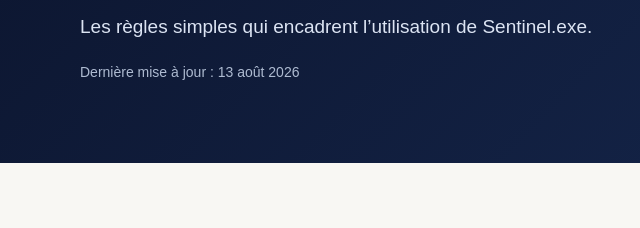
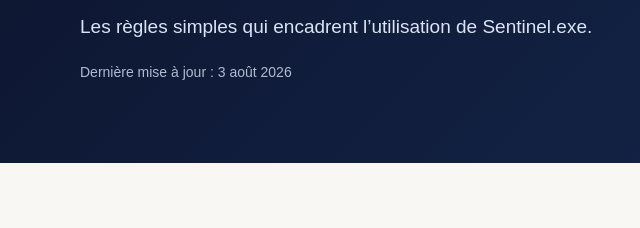
Before and after one commit to Mathieuxit1/site-term-discord, a website: page index.html in a window 1280 px wide. Shown: the part 330-558 px from the top of the page, 0-640 px from the left. Drawn offline with Linux system fonts and the light colour scheme; no server answers.

Commit message:
modifications to be committed:

```diff
--- a/index.html
+++ b/index.html
@@ -20,7 +20,7 @@
           <p class="eyebrow">Informations légales</p>
           <h1>Conditions d’utilisation</h1>
           <p class="lead">Les règles simples qui encadrent l’utilisation de Sentinel.exe.</p>
-          <p class="updated">Dernière mise à jour : 13 août 2026</p>
+          <p class="updated">Dernière mise à jour : 3 août 2026</p>
         </div>
       </header>
 
```
